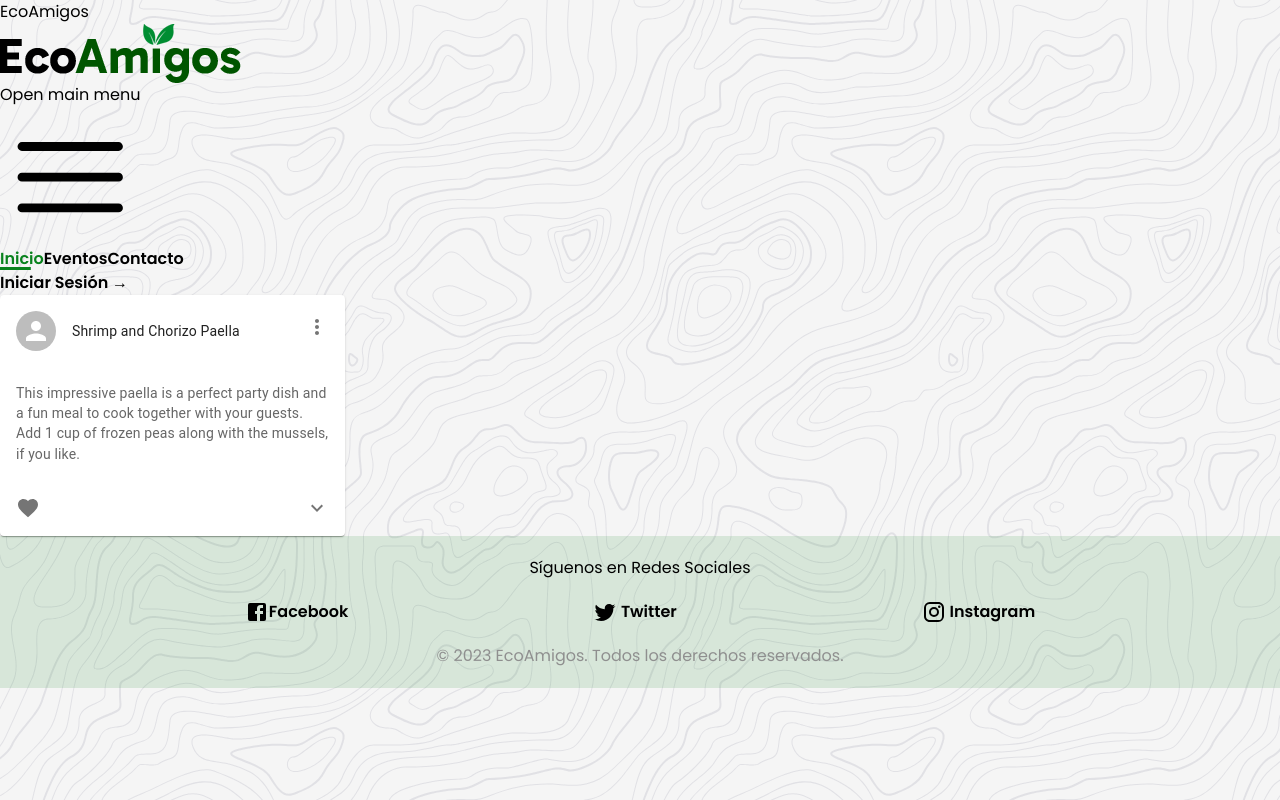
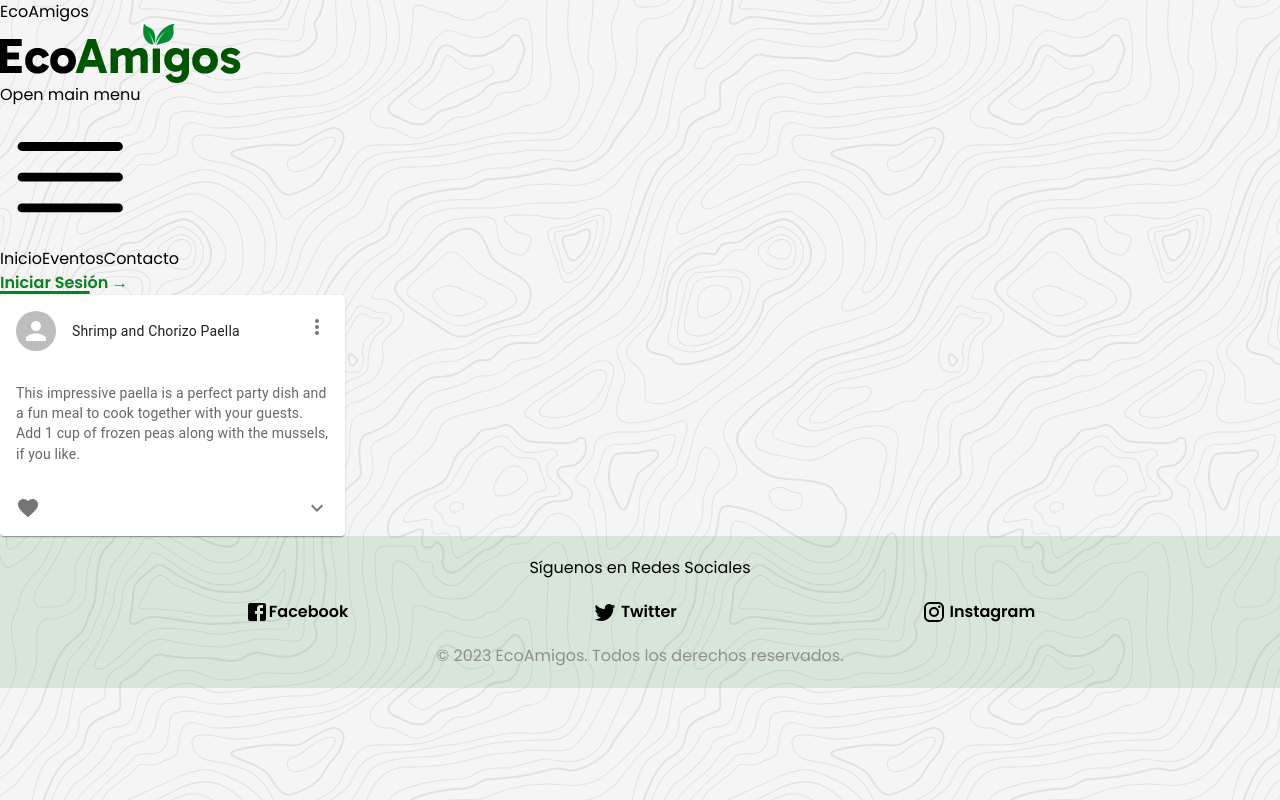
Before and after one commit to LizettePerez/EcoAmigos-React, a React (Vite) app: page /comunidad in a window 1280 px wide. Built offline with nearby package versions, Linux system fonts and the light colour scheme.

Commit message:
Se agrego NavLink en header y estilo de active

```diff
--- a/src/App.jsx
+++ b/src/App.jsx
@@ -1,3 +1,5 @@
+/* eslint-disable no-unused-vars */
+import React from "react";
 import "./App.css";
 import Header from "./components/Header";
 import "tailwindcss/tailwind.css";
--- a/src/components/Header.jsx
+++ b/src/components/Header.jsx
@@ -1,7 +1,7 @@
+import { Link, NavLink } from "react-router-dom";
 import Logo from "../assets/logo.png";
 import { Fragment, useState } from "react";
 import { Dialog, Popover, Transition } from "@headlessui/react";
-import { Link } from "react-router-dom";
 
 import { Bars3Icon, XMarkIcon } from "@heroicons/react/24/outline";
 import "../index.css";
@@ -16,10 +16,10 @@ export default function Example() {
         aria-label="Global"
       >
         <div className="flex lg:flex-1">
-          <a href="/#inicio" className="-m-1.5 p-1.5">
+          <Link to="/" className="-m-1.5 p-1.5">
             <span className="sr-only">EcoAmigos</span>
             <img className="h-8 w-auto" src={Logo} alt="logo" />
-          </a>
+          </Link>
         </div>
         <div className="flex lg:hidden">
           <button
@@ -46,20 +46,20 @@ export default function Example() {
             </Transition>
           </Popover>
 
-          <Link to="/" className="text-sm leading-6  custom-active">
+          <NavLink to="/" className="text-m leading-6">
             Inicio
-          </Link>
-          <Link to="/eventos" className="text-sm leading-6 custom-a">
+          </NavLink>
+          <NavLink to="/eventos" className="text-m leading-6">
             Eventos
-          </Link>
-          <Link to="/contacto" className="text-sm leading-6 custom-a">
+          </NavLink>
+          <NavLink to="/contacto" className="text-m leading-6">
             Contacto
-          </Link>
+          </NavLink>
         </Popover.Group>
         <div className="hidden lg:flex lg:flex-1 lg:justify-end">
-          <Link to="/comunidad" className="text-sm leading-6 custom-a">
+          <NavLink to="/comunidad" className="text-m leading-6 ">
             Iniciar Sesión <span aria-hidden="true">&rarr;</span>
-          </Link>
+          </NavLink>
         </div>
       </nav>
       <Dialog
@@ -71,7 +71,7 @@ export default function Example() {
         <div className="fixed inset-0 z-10" />
         <Dialog.Panel className="fixed inset-y-0 right-0 z-10 w-full overflow-y-auto bg-white px-6 py-6 sm:max-w-sm sm:ring-1 sm:ring-gray-900/10">
           <div className="flex items-center justify-between">
-            <Link to="/#inicio" className="-m-1.5 p-1.5">
+            <Link to="/" className="-m-1.5 p-1.5">
               <span className="sr-only">Open user menu</span>
               <img className="h-8 w-auto" src={Logo} alt="logo" />
             </Link>
@@ -87,32 +87,32 @@ export default function Example() {
           <div className="mt-6 flow-root">
             <div className="-my-6 divide-y divide-gray-500/10">
               <div className="space-y-2 py-6">
-                <Link
+                <NavLink
                   to="/"
                   className="-mx-3 block rounded-lg px-3 py-2 text-base font-semibold leading-7 text-sm leading-6 custom-a custom-active"
                 >
                   Inicio
-                </Link>
-                <Link
+                </NavLink>
+                <NavLink
                   to="/eventos"
                   className="-mx-3 block rounded-lg px-3 py-2 text-base font-semibold leading-7 text-sm leading-6 custom-a"
                 >
                   Eventos
-                </Link>
-                <Link
+                </NavLink>
+                <NavLink
                   to="/contacto"
                   className="-mx-3 block rounded-lg px-3 py-2 text-base font-semibold leading-7 text-sm leading-6 custom-a"
                 >
                   Contacto
-                </Link>
+                </NavLink>
               </div>
               <div className="py-6">
-                <Link
+                <NavLink
                   to="/comunidad"
                   className="-mx-3 block rounded-lg px-3 py-2 text-base font-semibold leading-7 text-sm leading-6 custom-a"
                 >
                   Iniciar Sesión
-                </Link>
+                </NavLink>
               </div>
             </div>
           </div>
--- a/src/index.css
+++ b/src/index.css
@@ -21,7 +21,7 @@ p {
   filter: drop-shadow(8px 8px 4px #94949449);
 }
 
-.custom-active {
+.active {
   color: #09821d;
   font-size: 16px;
   font-weight: 600;
@@ -175,6 +175,7 @@ p {
 }
 
 @media (max-width: 500px) {
+
   .recycleBox p,
   .recycleBox h3 {
     padding: 26px 20px;
```
